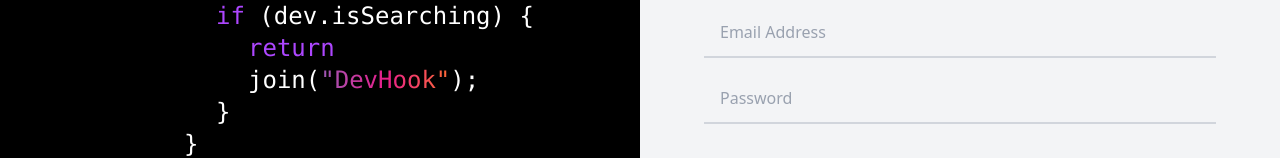
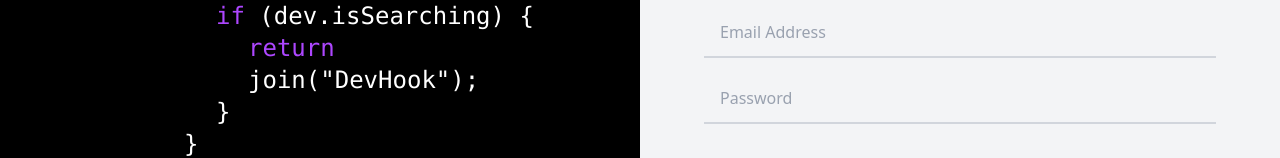
Before and after one commit to whoisleoo/Dev-Hook, a React (Vite) app: page /signup in a window 1280 px wide. Shown: the part 368-526 px from the top of the page. Built offline with nearby package versions, Linux system fonts and the light colour scheme.

Commit message:
correção de erro no texto

```diff
--- a/src/index.css
+++ b/src/index.css
@@ -88,7 +88,7 @@
   position: relative;
 }
 
-.shimmer-text::before {
+.shimmer-text-2::before {
   content: 'DevHook';
   position: absolute;
   left: 0;
--- a/src/pages/Signup.jsx
+++ b/src/pages/Signup.jsx
@@ -35,7 +35,7 @@ function SignUp() {
                     <div className="ml-16">
                         <span className="text-purple-500">return</span>{' '}
                         <span className="text-white">join(</span>
-                        <span className=" shimmer-text-2">"DevHook"</span>
+                        <span className=" ">"DevHook"</span>
                          <span className="text-white">)</span>
                         <span className="text-white">;</span>
                     </div>
```
